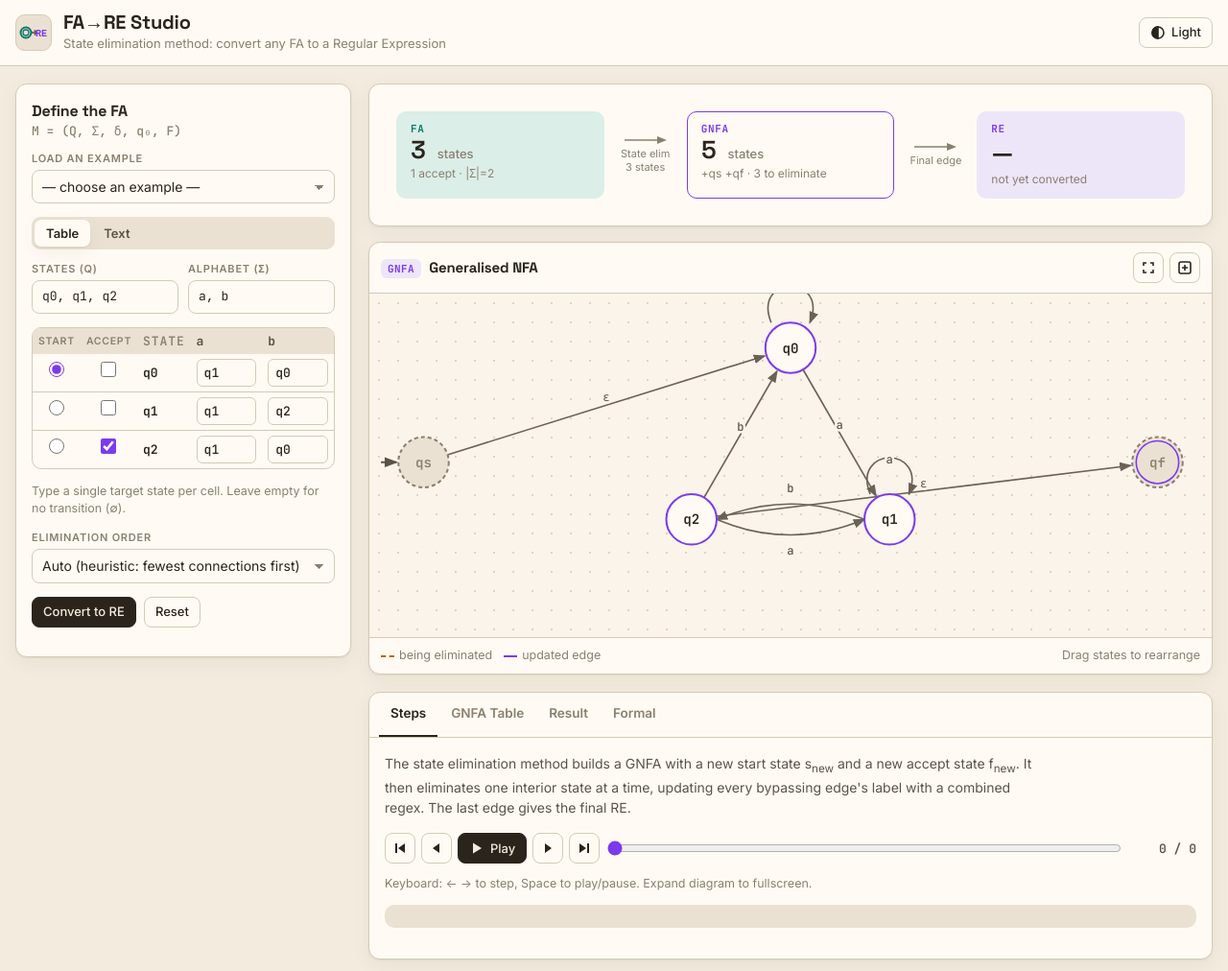
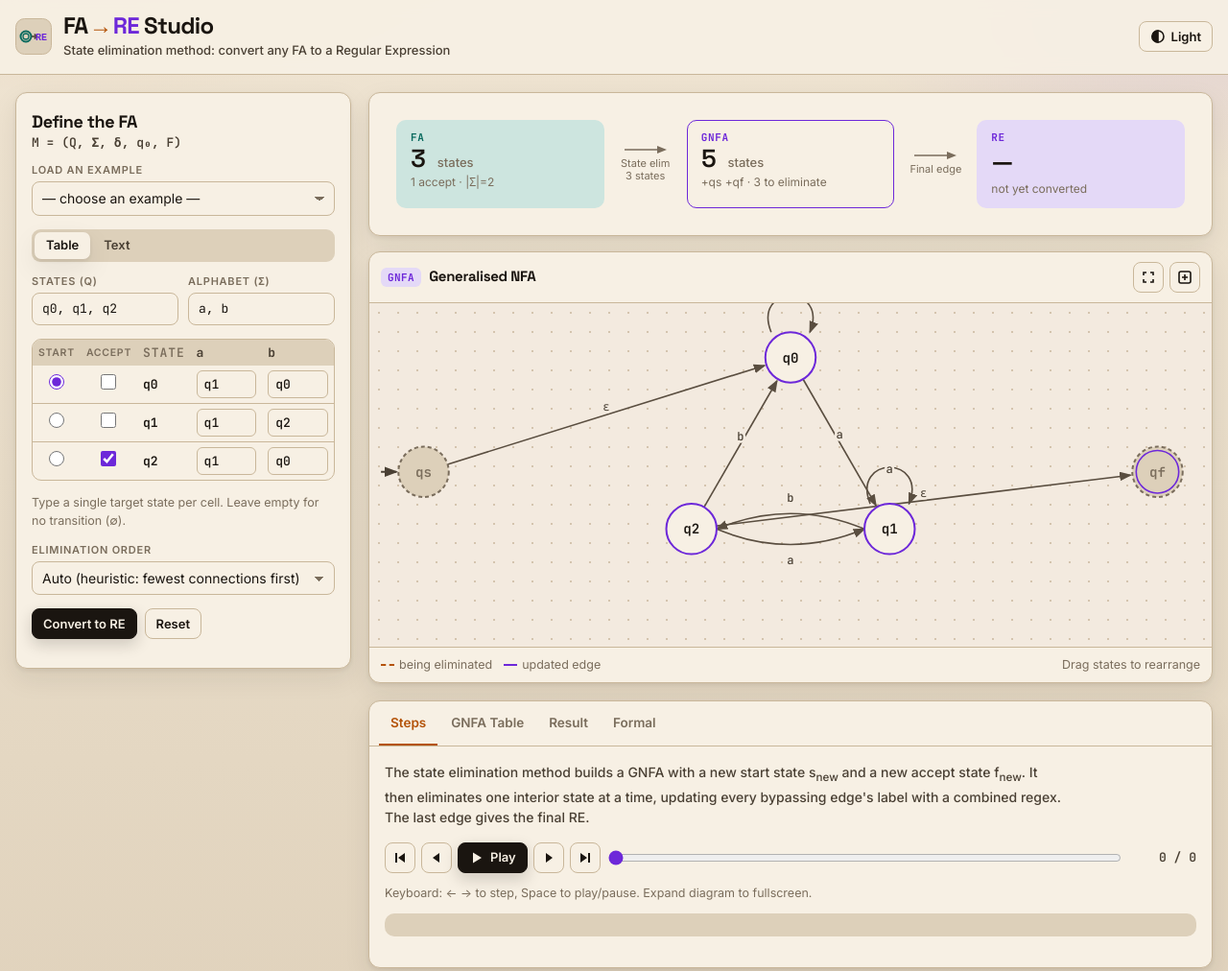
Before and after one commit to codecrafter071727/Fa-re-studio, a plain HTML site: page docs/index.html in a window 1280 px wide. Shown: the top 1012 px of the page at 96% size. Drawn offline with Linux system fonts and the light colour scheme.

Commit message:
Deepen the cream theme and make key text more eye-catching.
Richer dark-cream surfaces, stronger brand hierarchy, and warmer accent contrast without changing app behavior.

Co-authored-by: Cursor <cursoragent@cursor.com>

```diff
--- a/docs/index.html
+++ b/docs/index.html
@@ -9,19 +9,19 @@
 <meta name="description" content="Convert any FA (DFA or NFA) to a Regular Expression using the State Elimination method. Step-by-step GNFA construction, elimination order, and final regex derivation.">
 <link rel="preconnect" href="https://fonts.googleapis.com">
 <link rel="preconnect" href="https://fonts.gstatic.com" crossorigin>
-<link rel="stylesheet" href="https://fonts.googleapis.com/css2?family=Inter:wght@400;500;600&family=JetBrains+Mono:wght@400;500;600;700&family=Space+Grotesk:wght@500;600;700&display=swap">
+<link rel="stylesheet" href="https://fonts.googleapis.com/css2?family=Inter:wght@400;500;600;700&family=JetBrains+Mono:wght@400;500;600;700&family=Space+Grotesk:wght@500;600;700&display=swap">
 <style>
 /* Layout: definition panel left; center GNFA canvas; right tabbed analysis panel */
 :root{
-  --bg:#F3EBDD; --surface:#FFFBF4; --surface-2:#EBE1D2; --line:#D6C9B6; --line-2:#BFAE97;
-  --ink:#2A241C; --ink-2:#5C5348; --ink-3:#8A7F70;
-  --canvas:#FAF4EA; --dot:#E0D4C4; --edge:#6B6155;
-  --fa:#0B7A6F; --fa-soft:#DCEEE8;
-  --re:#7C3AED; --re-soft:#EDE6F8;
-  --hot:#C95F05; --hot-soft:#F6E2C8;
-  --ok:#157A3A; --ok-soft:#DCF2E3; --bad:#B93228; --bad-soft:#FBE3E0; --warn:#8A5B00; --warn-soft:#F7E8C8;
-  --focus:#7C3AED;
-  --shadow:0 1px 2px rgba(42,36,28,.06), 0 6px 20px rgba(42,36,28,.05);
+  --bg:#E8DCC8; --surface:#F7F0E4; --surface-2:#DDD0BA; --line:#C9B79A; --line-2:#A89478;
+  --ink:#1A1510; --ink-2:#4A4034; --ink-3:#7A6D5C;
+  --canvas:#F3EADF; --dot:#D4C4AE; --edge:#5A4E40;
+  --fa:#0A6B5F; --fa-soft:#CDE5DF;
+  --re:#6D28D9; --re-soft:#E4D9F7;
+  --hot:#B45309; --hot-soft:#F0D7B4;
+  --ok:#166534; --ok-soft:#D4ECDC; --bad:#B91C1C; --bad-soft:#F6D9D6; --warn:#92400E; --warn-soft:#F0E0C0;
+  --focus:#6D28D9;
+  --shadow:0 2px 4px rgba(26,21,16,.07), 0 10px 28px rgba(26,21,16,.08);
   --font-display:"Space Grotesk", ui-sans-serif, system-ui, sans-serif;
   --font-body:"Inter", ui-sans-serif, system-ui, -apple-system, "Segoe UI", Roboto, sans-serif;
   --font-mono:"JetBrains Mono", ui-monospace, "SF Mono", Menlo, Consolas, monospace;
@@ -52,27 +52,36 @@
 [hidden]{display:none!important}
 *,*::before,*::after{box-sizing:border-box}
 html{-webkit-text-size-adjust:100%}
-body{margin:0;background:var(--bg);color:var(--ink);font:400 14px/1.5 var(--font-body)}
-h1,h2,h3,h4{font-family:var(--font-display);text-wrap:balance;margin:0;letter-spacing:-.01em}
+body{
+  margin:0;color:var(--ink);font:400 14px/1.5 var(--font-body);
+  background:
+    radial-gradient(900px 420px at 8% -12%, rgba(180,83,9,.14), transparent 55%),
+    radial-gradient(700px 380px at 96% 0%, rgba(109,40,217,.10), transparent 50%),
+    linear-gradient(180deg, #EFE4D2 0%, var(--bg) 45%, #E0D2BC 100%);
+  min-height:100vh;
+}
+h1,h2,h3,h4{font-family:var(--font-display);text-wrap:balance;margin:0;letter-spacing:-.02em;font-weight:700;color:var(--ink)}
 code,.mono{font-family:var(--font-mono)}
 a{color:var(--re)}
 .wrap{max-width:1500px;margin:0 auto;padding-left:max(16px,env(safe-area-inset-left,0px));padding-right:max(16px,env(safe-area-inset-right,0px))}
 
 /* top bar */
-.topbar{background:var(--surface);border-bottom:1px solid var(--line)}
-.topbar-in{display:flex;align-items:center;justify-content:space-between;gap:16px;padding-block:12px}
+.topbar{background:color-mix(in srgb,var(--surface) 92%, transparent);border-bottom:1px solid var(--line);backdrop-filter:blur(8px);-webkit-backdrop-filter:blur(8px)}
+.topbar-in{display:flex;align-items:center;justify-content:space-between;gap:16px;padding-block:14px}
 .brand{display:flex;align-items:center;gap:12px;min-width:0}
 .brand svg{flex:none}
-.brand h1{font-size:20px;font-weight:700;line-height:1.15}
-.brand p{margin:1px 0 0;color:var(--ink-3);font-size:13px}
+.brand h1{font-size:24px;font-weight:700;line-height:1.1;letter-spacing:-.03em}
+.brand h1 .arrow{color:var(--hot);margin:0 .06em}
+.brand h1 .re{color:var(--re)}
+.brand p{margin:3px 0 0;color:var(--ink-2);font-size:13px;font-weight:500}
 .top-actions{display:flex;gap:8px;align-items:center}
 
 /* controls */
-button{font:500 13px/1 var(--font-body);color:var(--ink);background:var(--surface);border:1px solid var(--line);border-radius:8px;padding:0 11px;min-height:32px;cursor:pointer;display:inline-flex;align-items:center;justify-content:center;gap:6px;white-space:nowrap}
+button{font:600 13px/1 var(--font-body);color:var(--ink);background:var(--surface);border:1px solid var(--line);border-radius:8px;padding:0 11px;min-height:32px;cursor:pointer;display:inline-flex;align-items:center;justify-content:center;gap:6px;white-space:nowrap}
 button:hover{border-color:var(--line-2);background:var(--surface-2)}
 button:disabled{opacity:.45;cursor:not-allowed}
-button.primary{background:var(--ink);color:var(--bg);border-color:var(--ink)}
-button.primary:hover{opacity:.9;background:var(--ink)}
+button.primary{background:var(--ink);color:#F7F0E4;border-color:var(--ink);box-shadow:0 6px 16px rgba(26,21,16,.18)}
+button.primary:hover{opacity:.92;background:var(--ink)}
 button.icon{width:32px;padding:0}
 button svg{width:16px;height:16px;flex:none}
 :focus-visible{outline:2px solid var(--focus);outline-offset:2px}
@@ -113,8 +122,8 @@ label.check{display:inline-flex;align-items:center;gap:7px;font-size:13px;color:
 /* definition panel */
 .define{padding:16px;display:flex;flex-direction:column;gap:14px}
 .define-head{display:flex;justify-content:space-between;align-items:center;gap:10px}
-.define-head h2{font-size:16px}
-.tuple{font:500 13px var(--font-mono);color:var(--ink-3)}
+.define-head h2{font-size:18px;font-weight:700}
+.tuple{font:600 13px var(--font-mono);color:var(--ink-2)}
 .row2{display:grid;grid-template-columns:1fr 1fr;gap:10px}
 .edit-wrap{overflow-x:auto;border:1px solid var(--line);border-radius:10px}
 table.edit{border-collapse:collapse;width:100%;font-size:13px}
@@ -210,10 +219,10 @@ details.help pre{background:var(--surface-2);border-radius:8px;padding:10px;font
 .tabs{display:flex;gap:2px;border-bottom:1px solid var(--line);padding:0 10px;overflow-x:auto;scrollbar-width:thin}
 .tabs button{border:0;border-radius:0;background:none;border-bottom:2px solid transparent;padding:0 12px;min-height:46px;color:var(--ink-3);font-weight:600;font-size:13.5px}
 .tabs button:hover{color:var(--ink);background:none}
-.tabs button[aria-selected="true"]{color:var(--ink);border-bottom-color:var(--ink)}
+.tabs button[aria-selected="true"]{color:var(--hot);border-bottom-color:var(--hot)}
 .tab-body{padding:16px;display:flex;flex-direction:column;gap:16px;min-width:0}
-.tab-body h4{font-size:14px}
-.lede{margin:0;color:var(--ink-2);max-width:78ch}
+.tab-body h4{font-size:15px;font-weight:700}
+.lede{margin:0;color:var(--ink-2);max-width:78ch;font-weight:500}
 
 .table-wrap{overflow-x:auto;max-width:100%;border:1px solid var(--line);border-radius:10px}
 table.data{border-collapse:collapse;font:500 13px var(--font-mono);width:100%}
@@ -242,7 +251,7 @@ table.data td.muted,table.data .muted{color:var(--ink-3)}
 /* RE display */
 .re-box{background:var(--re-soft);border:1.5px solid color-mix(in srgb,var(--re) 35%,transparent);border-radius:12px;padding:14px 16px;display:flex;flex-direction:column;gap:8px}
 .re-box .re-label{font:600 11px var(--font-body);letter-spacing:.07em;text-transform:uppercase;color:var(--re)}
-.re-box .re-expr{font:600 16px/1.5 var(--font-mono);color:var(--ink);overflow-wrap:anywhere;word-break:break-all}
+.re-box .re-expr{font:700 17px/1.5 var(--font-mono);color:var(--ink);overflow-wrap:anywhere;word-break:break-all}
 .re-box .re-expr.empty{color:var(--ink-3);font-weight:400;font-size:14px}
 .copy-btn{align-self:flex-start}
 
@@ -295,7 +304,7 @@ dl.formal dd{margin:0;overflow-wrap:anywhere}
         <text x="27" y="23" font-size="10" font-family="monospace" font-weight="700" fill="var(--re)" text-anchor="middle">RE</text>
       </svg>
       <div>
-        <h1>FA→RE Studio</h1>
+        <h1>FA<span class="arrow">→</span><span class="re">RE</span> Studio</h1>
         <p>State elimination method: convert any FA to a Regular Expression</p>
       </div>
     </div>
```
Also changed, not shown: src/app.html (+35 -26 lines).
